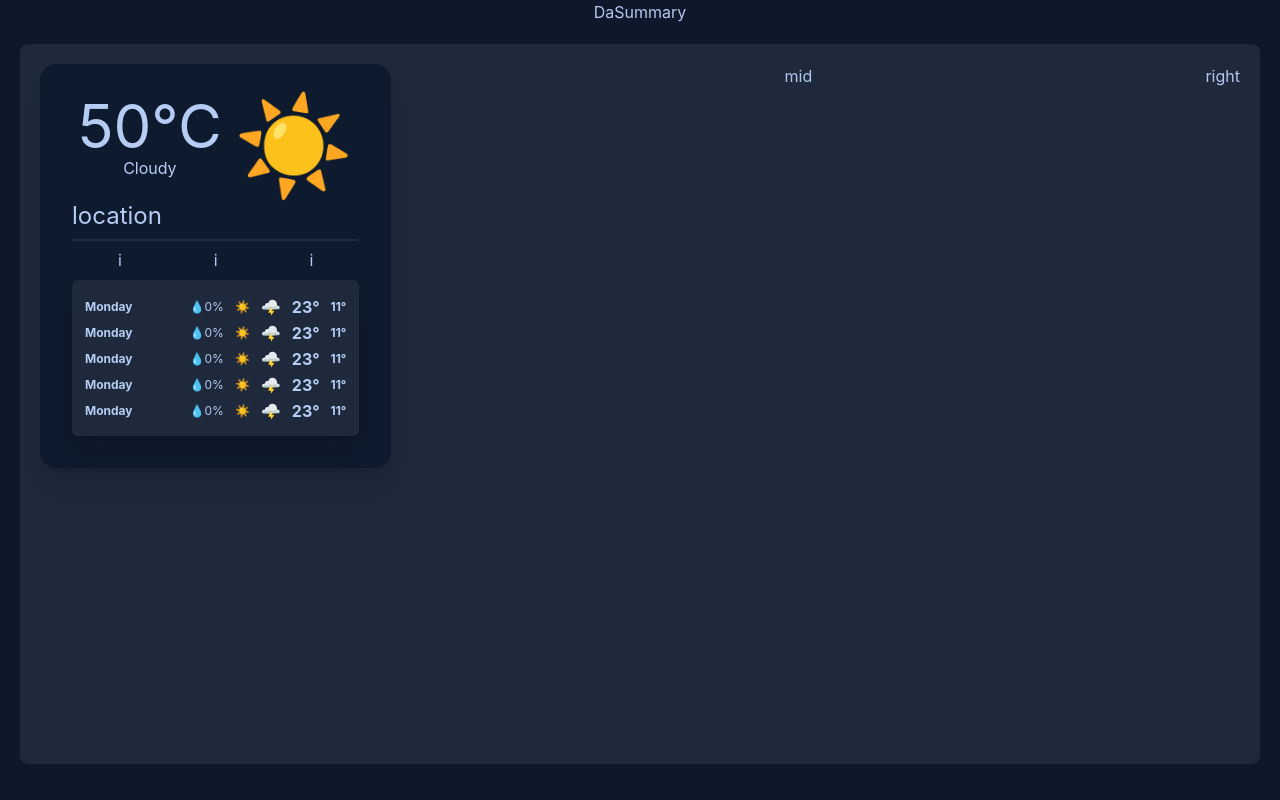
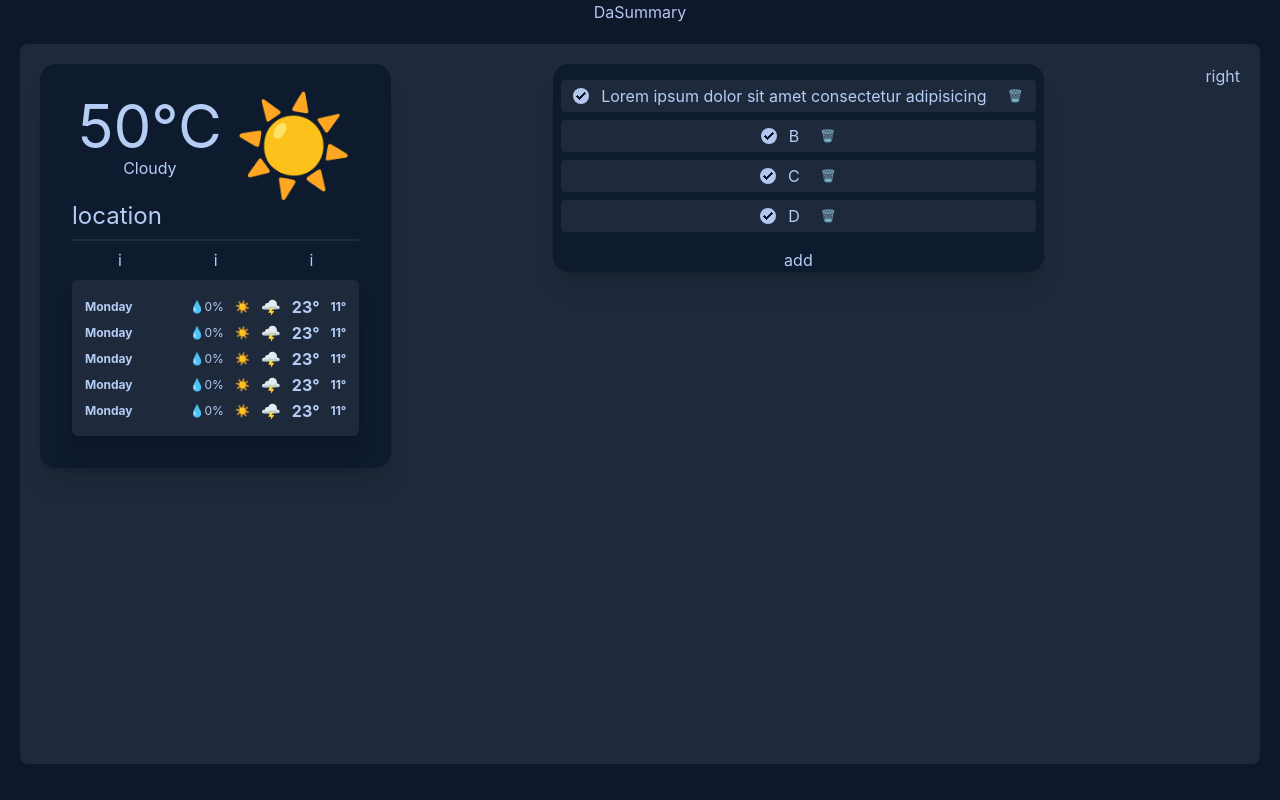
Before and after one commit to bilal-auz/daSummary, a React (Create React App) app in the folder frontend/: page /home in a window 1280 px wide. Built offline with nearby package versions, Linux system fonts and the light colour scheme.

Commit message:
Build ToDoList pane

```diff
--- a/frontend/package.json
+++ b/frontend/package.json
@@ -9,9 +9,11 @@
     "@testing-library/user-event": "^13.5.0",
     "daisyui": "^2.51.3",
     "react": "^18.2.0",
+    "react-beautiful-dnd": "^13.1.1",
     "react-dom": "^18.2.0",
     "react-router-dom": "^5.3.0",
     "react-scripts": "5.0.1",
+    "react-stacked-carousel": "^1.1.4",
     "tailwindcss": "^3.2.7",
     "web-vitals": "^2.1.4"
   },
--- a/frontend/src/components/Home.jsx
+++ b/frontend/src/components/Home.jsx
@@ -1,6 +1,8 @@
 import React from "react";
 import "./Home.css";
 import Weatherpan from "./Pans/WeatherPan/Weatherpan";
+import TodoPan from "./Pans/TodoPan/TodoPan";
+
 function Home() {
   return (
     <div className="container">
@@ -11,7 +13,9 @@ function Home() {
         <div className="leftPane">
           <Weatherpan />
         </div>
-        <div className="midPane">mid</div>
+        <div className="midPane">
+          <TodoPan />
+        </div>
         <div className="rightPane">right</div>
       </div>
     </div>
--- /dev/null
+++ b/frontend/src/components/Pans/NewsPan/NewsPan.css
@@ -0,0 +1,4 @@
+.newCard{
+    background: red;
+
+}
--- /dev/null
+++ b/frontend/src/components/Pans/NewsPan/NewsPan.jsx
@@ -0,0 +1,29 @@
+import React from "react";
+import { StackedCarousel } from "react-stacked-carousel";
+import "react-stacked-carousel/dist/index.css";
+import "./NewsPan.css";
+
+function NewsPan() {
+  return (
+    <div className="weatherCard card text-neutral-content shadow-xl">
+      <div className="flex flex-row">
+        <button class="btn btn-xs">Button</button>
+        <button class="btn btn-xs">Button</button>
+        <button class="btn btn-xs">Button</button>
+      </div>
+      <div className="flex flex-col">
+        <div class="grid w-32 h-20 rounded bg-primary text-primary-content place-content-center">
+          1
+        </div>
+        <div class="grid w-32 h-20 rounded bg-accent text-accent-content place-content-center">
+          2
+        </div>
+        <div class="grid w-32 h-20 rounded bg-secondary text-secondary-content place-content-center">
+          3
+        </div>
+      </div>
+    </div>
+  );
+}
+
+export default NewsPan;
--- /dev/null
+++ b/frontend/src/components/Pans/TodoPan/DragDropList.jsx
@@ -0,0 +1,62 @@
+import React, { useState } from "react";
+import { DragDropContext, Droppable, Draggable } from "react-beautiful-dnd";
+import ListItem from "./ListItem";
+
+function DragDropList(props) {
+  // const [itemList, setItemList] = useState(props.items);
+
+  const handleDrop = (droppedItem) => {
+    // if outside the Droppable context
+    if (!droppedItem.destination) return;
+
+    var updatedList = [...props.default_items];
+
+    //remove the draggedItem from the list
+    const [recordedItem] = updatedList.splice(droppedItem.source.index, 1);
+
+    updatedList.splice(droppedItem.destination.index, 0, recordedItem);
+
+    props.setDefault_items(updatedList);
+  };
+
+  const handleDelete = (index) => {
+    console.log(index);
+    var updatedList = [...props.default_items];
+
+    updatedList.splice(index, 0);
+    props.setDefault_items(updatedList);
+  };
+
+  return (
+    <div>
+      <DragDropContext onDragEnd={handleDrop}>
+        <Droppable droppableId="list-container">
+          {(provided) => (
+            <div
+              className="list-container p-2"
+              {...provided.droppableProps}
+              ref={provided.innerRef}
+            >
+              {props.default_items.map((item, index) => (
+                <Draggable key={item} draggableId={item} index={index}>
+                  {(provided) => (
+                    <ListItem
+                      provided={provided}
+                      value={item}
+                      handleDelete={handleDelete}
+                      index={index}
+                    ></ListItem>
+                  )}
+                </Draggable>
+              ))}
+              {provided.placeholder}
+            </div>
+          )}
+        </Droppable>
+      </DragDropContext>
+      <button>add</button>
+    </div>
+  );
+}
+
+export default DragDropList;
--- /dev/null
+++ b/frontend/src/components/Pans/TodoPan/ListItem.jsx
@@ -0,0 +1,27 @@
+import React from "react";
+
+function ListItem({ provided, value, handleDelete, index }) {
+  return (
+    <div
+      className="item-container flex flex-row items-center w-auto h-8 my-2 p-3 rounded bg-[#1e293b] text-smoke place-content-center"
+      ref={provided.innerRef}
+      {...provided.dragHandleProps}
+      {...provided.draggableProps}
+    >
+      <input
+        type="checkbox"
+        checked="checked"
+        className="checkbox checkbox-xs mr-3 tex"
+      />
+      <p className="mr-5">{value}</p>
+      <button
+        class="btn btn-xs btn-ghost m-0 p-0"
+        onClick={() => handleDelete(index)}
+      >
+        🗑️
+      </button>
+    </div>
+  );
+}
+
+export default ListItem;
--- /dev/null
+++ b/frontend/src/components/Pans/TodoPan/TodoPan.jsx
@@ -0,0 +1,22 @@
+import React, { useEffect, useState } from "react";
+import DragDropList from "./DragDropList";
+
+function TodoPan() {
+  const [default_items, setDefault_items] = useState([
+    "Lorem ipsum dolor sit amet consectetur adipisicing",
+    "B",
+    "C",
+    "D",
+  ]);
+  useEffect(() => {}, [default_items]);
+  return (
+    <div className="weatherCard card text-neutral-content shadow-xl w-auto">
+      <DragDropList
+        default_items={default_items}
+        setDefault_items={setDefault_items}
+      />
+    </div>
+  );
+}
+
+export default TodoPan;
```
Also changed, not shown: 1 other file (tests, documents, lock files or other folders).
